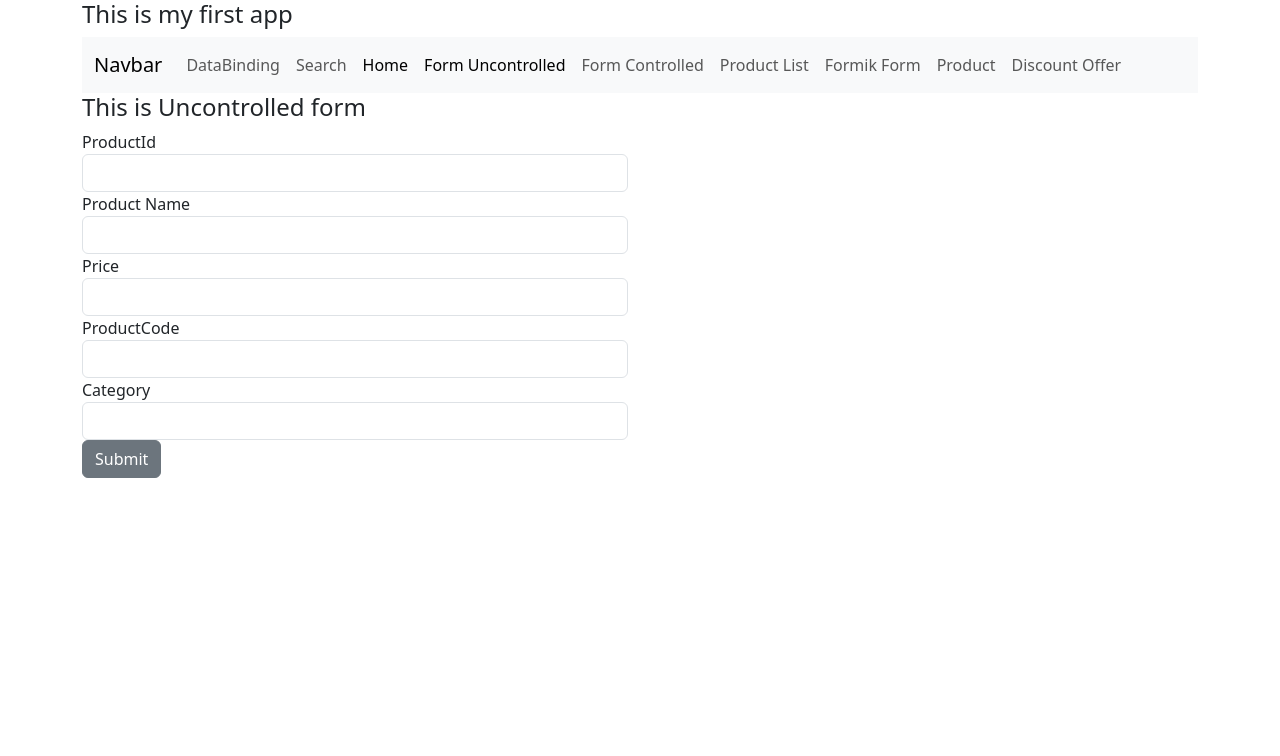
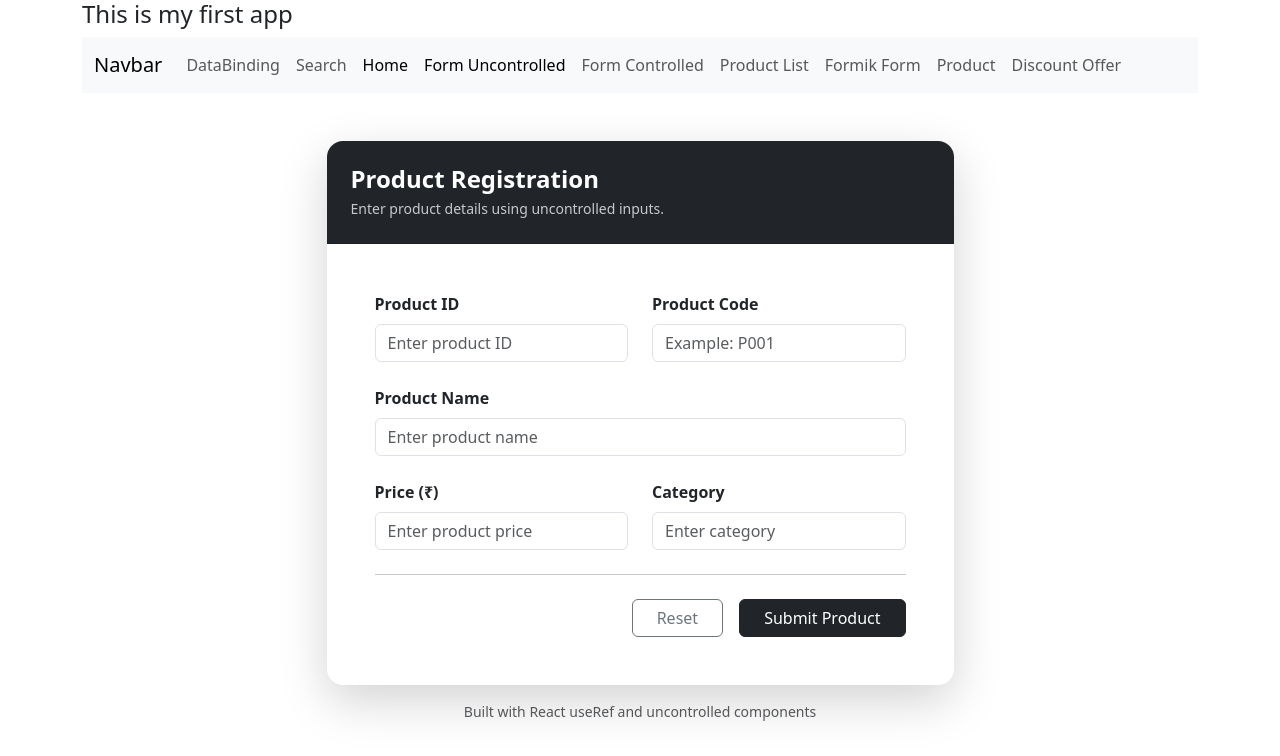
Before and after one commit to Anurag7-art/React-practice-project, a React (Vite) app: page /uncontrolled in a window 1280 px wide. Shown: the top 756 px of the page. Built offline with nearby package versions, Linux system fonts and the light colour scheme.

Commit message:
Refactor UnControlledForm component
Refactored UnControlledForm component to improve structure and functionality. Updated form handling and input references.

```diff
--- a/src/component/UnControlledForm.jsx
+++ b/src/component/UnControlledForm.jsx
@@ -1,70 +1,189 @@
-import { useRef, useState } from "react";
 
+import { useRef } from "react";
 
+function UnControlledForm() {
 
+    const productIdref = useRef(null);
+    const productNameref = useRef(null);
+    const productpriceref = useRef(null);
+    const productcodeIdref = useRef(null);
+    const productcategory = useRef(null);
 
-function UnControlledForm (){
+    const onHandleSubmit = (e) => {
 
-    const onHandleSubmit =(e) => {
         e.preventDefault();
-          const product={
-        productId:productIdref.current.value,
-        productName:productNameref.current.value,
-        price:productpriceref.current.value,
-        productCode:productcodeIdref.current.value,
-        category:productcategory.current.value ,};
-        alert('Form Submit' + JSON.stringify(product));
 
-    }
+        const product = {
+            productId: productIdref.current.value,
+            productName: productNameref.current.value,
+            price: productpriceref.current.value,
+            productCode: productcodeIdref.current.value,
+            category: productcategory.current.value
+        };
 
-     const productIdref=useRef();
-     const productNameref=useRef();
-     const productpriceref=useRef();
-     const productcodeIdref=useRef();
-     const productcategory=useRef();
+        console.log("Product Details:", product);
 
+        alert("Product submitted successfully!");
 
+        e.target.reset();
+    };
 
+    return (
+        <div className="container py-5">
 
+            <div className="row justify-content-center">
 
-    return(<>
-    <h4>This is Uncontrolled form</h4>
-    <div className="row">
-        <div className="col-lg-6">
-            <form action="" >
-                <div className="form-group">
-                    <label htmlFor="">ProductId</label>
-                    <input type="text" name="" id="" className="form-control" ref={productIdref} onChange={(e)=>onHandleChange(e)} />
-                </div>
-                <div className="form-group">
-                    <label htmlFor="">Product Name</label>
-                    <input type="text" name="" id="" className="form-control" ref={productNameref} onChange={(e)=>onHandleChange(e)} />
-                </div>
-                <div className="form-group">
-                    <label htmlFor="">Price</label>
-                    <input type="text" name="" id="" className="form-control" ref={productpriceref} onChange={(e)=>onHandleChange(e)}/>
-                </div>
-                <div className="form-group">
-                    <label htmlFor="">ProductCode</label>
-                    <input type="text" name="" id="" className="form-control" ref={productcodeIdref} onChange={(e)=>onHandleChange(e)} />
-                </div>
-                <div className="form-group">
-                    <label htmlFor="">Category</label>
-                    <input type="text" name="" id="" className="form-control"  ref={productcategory} onChange={(e)=>onHandleChange(e)}/>
+                <div className="col-lg-8 col-xl-7">
+
+                    <div className="card border-0 shadow-lg rounded-4">
+
+                        <div className="card-header bg-dark text-white p-4 rounded-top-4">
+
+                            <h4 className="fw-bold mb-1">
+                                Product Registration
+                            </h4>
+
+                            <p className="mb-0 small opacity-75">
+                                Enter product details using uncontrolled inputs.
+                            </p>
 
                         </div>
-                <div className="form-group">
-                    <label htmlFor=""></label>
-                    <input type="button" name="" id="" value="Submit" className="btn btn-secondary"  onClick={(e)=>onHandleSubmit(e)}/>
+
+                        <div className="card-body p-4 p-md-5">
+
+                            <form onSubmit={onHandleSubmit}>
+
+                                <div className="row g-4">
+
+                                    <div className="col-md-6">
+
+                                        <label htmlFor="unProductId"
+                                            className="form-label fw-semibold">
+                                            Product ID
+                                        </label>
+
+                                        <input
+                                            type="number"
+                                            id="unProductId"
+                                            className="form-control"
+                                            placeholder="Enter product ID"
+                                            ref={productIdref}
+                                            min="1"
+                                            required
+                                        />
+
+                                    </div>
+
+                                    <div className="col-md-6">
+
+                                        <label htmlFor="unProductCode"
+                                            className="form-label fw-semibold">
+                                            Product Code
+                                        </label>
+
+                                        <input
+                                            type="text"
+                                            id="unProductCode"
+                                            className="form-control"
+                                            placeholder="Example: P001"
+                                            ref={productcodeIdref}
+                                            required
+                                        />
+
+                                    </div>
+
+                                    <div className="col-12">
+
+                                        <label htmlFor="unProductName"
+                                            className="form-label fw-semibold">
+                                            Product Name
+                                        </label>
+
+                                        <input
+                                            type="text"
+                                            id="unProductName"
+                                            className="form-control"
+                                            placeholder="Enter product name"
+                                            ref={productNameref}
+                                            minLength="3"
+                                            required
+                                        />
+
+                                    </div>
+
+                                    <div className="col-md-6">
+
+                                        <label htmlFor="unPrice"
+                                            className="form-label fw-semibold">
+                                            Price (₹)
+                                        </label>
+
+                                        <input
+                                            type="number"
+                                            id="unPrice"
+                                            className="form-control"
+                                            placeholder="Enter product price"
+                                            ref={productpriceref}
+                                            min="0.01"
+                                            step="0.01"
+                                            required
+                                        />
+
+                                    </div>
+
+                                    <div className="col-md-6">
+
+                                        <label htmlFor="unCategory"
+                                            className="form-label fw-semibold">
+                                            Category
+                                        </label>
+
+                                        <input
+                                            type="text"
+                                            id="unCategory"
+                                            className="form-control"
+                                            placeholder="Enter category"
+                                            ref={productcategory}
+                                            required
+                                        />
+
+                                    </div>
+
+                                </div>
+
+                                <hr className="my-4 opacity-25" />
+
+                                <div className="d-flex justify-content-end gap-3 flex-wrap">
+
+                                    <button
+                                        type="reset"
+                                        className="btn btn-outline-secondary px-4"
+                                    >
+                                        Reset
+                                    </button>
+
+                                    <button
+                                        type="submit"
+                                        className="btn btn-dark px-4"
+                                    >
+                                        Submit Product
+                                    </button>
 
                                 </div>
 
                             </form>
+
                         </div>
                     </div>
 
-    </>)
+                    <p className="text-center text-muted small mt-3">
+                        Built with React useRef and uncontrolled components
+                    </p>
+
+                </div>
+            </div>
+        </div>
+    );
 }
 
-
 export default UnControlledForm;
```
Lines whose indentation alone changed are shown as unchanged.
